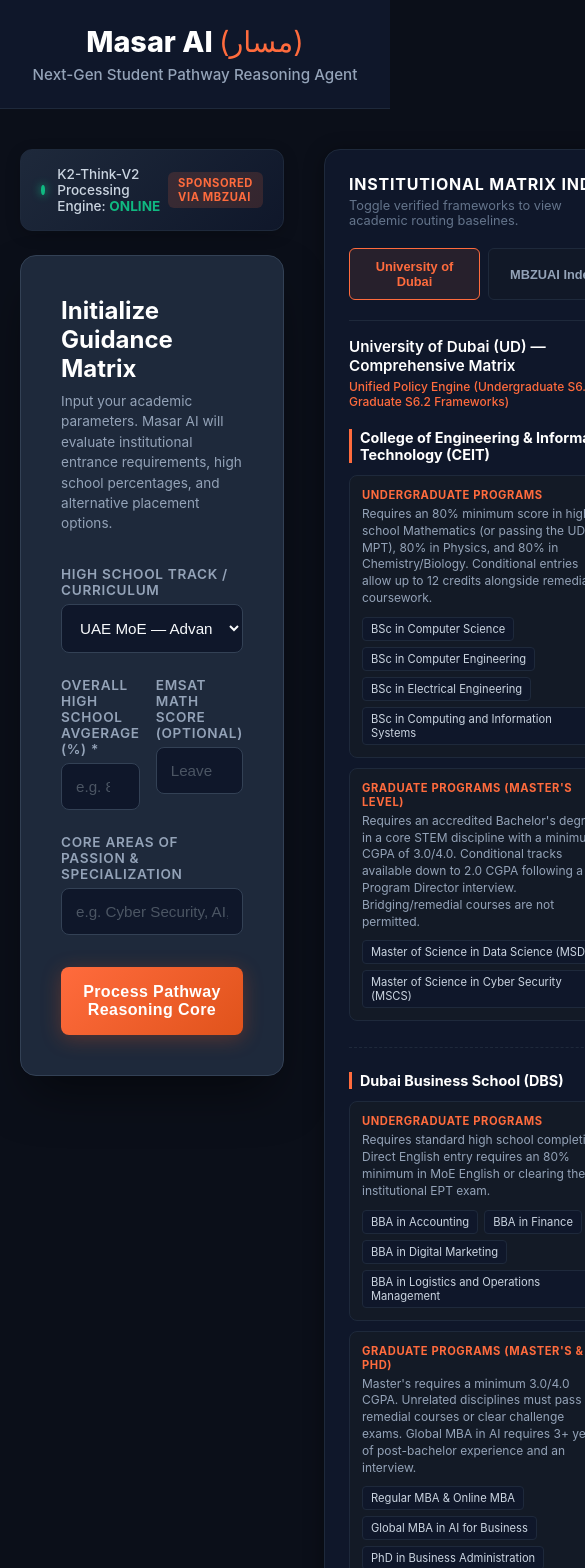
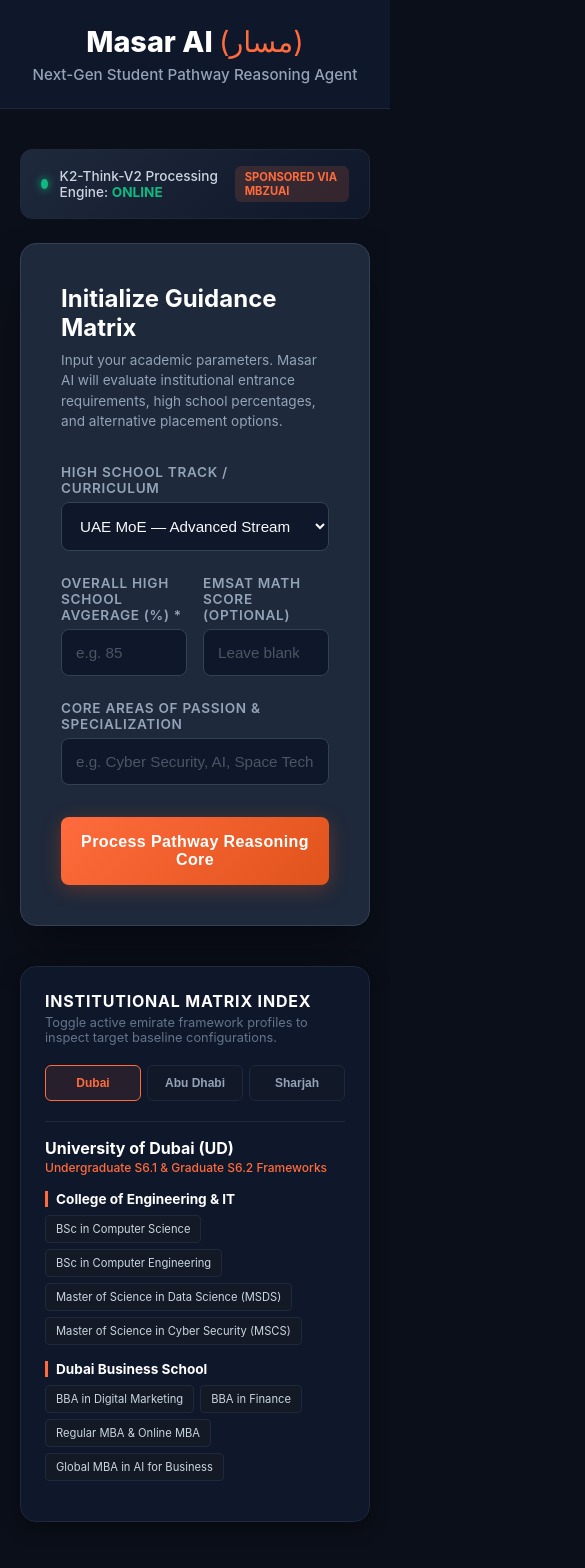
Before and after one commit to BuildingTHEITGUY/masar-ai, a React (Vite) app: page / in a window 390 px wide. Shown: the top 1568 px of the page, 585 px wide, since content can reach past the window. Built offline with nearby package versions, Linux system fonts and the light colour scheme.

Commit message:
UX: Overhaul text outputs to clean typography cards with hyperlinks and multi-emirate responsive layouts

```diff
--- a/src/App.jsx
+++ b/src/App.jsx
@@ -2,55 +2,44 @@
 import FormInput from './components/FormInput';
 
 const universityData = {
-  ud: {
-    name: "University of Dubai (UD) — Comprehensive Matrix",
-    tagline: "Unified Policy Engine (Undergraduate S6.1 & Graduate S6.2 Frameworks)",
+  dubai: {
+    name: "University of Dubai (UD)",
+    url: "https://ud.ac.ae",
+    tagline: "Undergraduate S6.1 & Graduate S6.2 Frameworks",
     sections: [
       {
-        title: "College of Engineering & Information Technology (CEIT)",
-        items: [
-          {
-            level: "Undergraduate Programs",
-            criteria: "Requires an 80% minimum score in high school Mathematics (or passing the UD MPT), 80% in Physics, and 80% in Chemistry/Biology. Conditional entries allow up to 12 credits alongside remedial coursework.",
-            programs: ["BSc in Computer Science", "BSc in Computer Engineering", "BSc in Electrical Engineering", "BSc in Computing and Information Systems"]
+        title: "College of Engineering & IT",
+        programs: ["BSc in Computer Science", "BSc in Computer Engineering", "Master of Science in Data Science (MSDS)", "Master of Science in Cyber Security (MSCS)"]
       },
       {
-            level: "Graduate Programs (Master's Level)",
-            criteria: "Requires an accredited Bachelor's degree in a core STEM discipline with a minimum CGPA of 3.0/4.0. Conditional tracks available down to 2.0 CGPA following a Program Director interview. Bridging/remedial courses are not permitted.",
-            programs: ["Master of Science in Data Science (MSDS)", "Master of Science in Cyber Security (MSCS)"]
+        title: "Dubai Business School",
+        programs: ["BBA in Digital Marketing", "BBA in Finance", "Regular MBA & Online MBA", "Global MBA in AI for Business"]
       }
     ]
   },
-      {
-        title: "Dubai Business School (DBS)",
-        items: [
-          {
-            level: "Undergraduate Programs",
-            criteria: "Requires standard high school completion. Direct English entry requires an 80% minimum in MoE English or clearing the institutional EPT exam.",
-            programs: ["BBA in Accounting", "BBA in Finance", "BBA in Digital Marketing", "BBA in Logistics and Operations Management"]
-          },
-          {
-            level: "Graduate Programs (Master's & PhD)",
-            criteria: "Master's requires a minimum 3.0/4.0 CGPA. Unrelated disciplines must pass 2 remedial courses or clear challenge exams. Global MBA in AI requires 3+ years of post-bachelor experience and an interview.",
-            programs: ["Regular MBA & Online MBA", "Global MBA in AI for Business", "PhD in Business Administration"]
-          }
-        ]
-      }
-    ]
-  },
-  mbzuai: {
-    name: "Mohamed bin Zayed University of AI Pathways",
+  abudhabi: {
+    name: "Mohamed bin Zayed University of AI (MBZUAI)",
+    url: "https://mbzuai.ac.ae",
     tagline: "Post-Graduate Deep Tech AI Research Integration",
     sections: [
       {
         title: "School of AI Foundation Systems",
-        items: [
-          {
-            level: "Advanced Research Tracks",
-            criteria: "Target destination framework. Evaluates quantitative background preparation. Ideal progression vectors include completing a STEM Bachelor or Master's track at UD with optimal academic performance data profiles.",
         programs: ["MSc in Machine Learning", "MSc in Computer Vision", "MSc in Natural Language Processing"]
       }
     ]
+  },
+  sharjah: {
+    name: "University of Sharjah (UOS)",
+    url: "https://www.sharjah.ac.ae",
+    tagline: "Comprehensive Academic & Research Matrix",
+    sections: [
+      {
+        title: "College of Computing and Informatics",
+        programs: ["BSc in Information Technology", "BSc in Cybersecurity Engineering", "MSc in Computer Science"]
+      },
+      {
+        title: "College of Business Administration",
+        programs: ["BBA in Marketing", "BBA in Management", "Master of Business Administration (MBA)"]
       }
     ]
   }
@@ -58,132 +47,49 @@
 
 export default function App() {
   const [studentProfile, setStudentProfile] = useState(null);
-  const [activeTab, setActiveTab] = useState('ud');
-  const [aiResponse, setAiResponse] = useState('');
+  const [activeTab, setActiveTab] = useState('dubai');
+  const [aiResponse, setAiResponse] = useState(null);
   const [isProcessing, setIsProcessing] = useState(false);
 
-  const handleFormSubmit = async (profileData) => {
+  const handleFormSubmit = (profileData) => {
     setStudentProfile(profileData);
     setIsProcessing(true);
-    setAiResponse('');
 
-    const promptPayload = `
-      You are Masar AI, an expert academic routing agent specialized in UAE higher education policies.
-      Analyze this student profile:
-      - Track: ${profileData.stream}
-      - High School Average: ${profileData.highSchoolAvg}%
-      - EmSAT Math: ${profileData.emsatMath || 'Not Provided'}
-      - Passion Keynotes: ${profileData.interest}
+    // Dynamic processing simulator customized based on student inputs
+    setTimeout(() => {
+      const interestLower = (profileData.interest || '').toLowerCase();
+      const isBusiness = interestLower.includes('market') || interestLower.includes('bus') || interestLower.includes('fin') || interestLower.includes('manag');
 
-      Cross-reference this data with the institutional rules for the University of Dubai (UD) and MBZUAI.
-      Output a long, sequential Chain-of-Thought (CoT) details window showing your step-by-step evaluation of their criteria matches, followed by a concrete, long-term multi-cycle roadmap recommendation (Bachelor's to Master's/PhD tracks).
-    `;
+      let targetUni = universityData.dubai;
+      let recommendedProg = isBusiness ? "BBA in Digital Marketing" : "BSc in Computer Science";
+      let gradProg = isBusiness ? "Global MBA in AI for Business" : "Master of Science in Data Science (MSDS)";
 
-    try {
-      const response = await fetch('/api/chat', {
-        method: 'POST',
-        headers: {
-          'Content-Type': 'application/json',
-        },
-        body: JSON.stringify({
-          messages: [{ role: "user", content: promptPayload }]
-        })
-      });
-
-      if (!response.ok) {
-        throw new Error("Server proxy routing offline. Activating simulation container...");
+      if (profileData.emirate === 'abudhabi' || (!isBusiness && interestLower.includes('ai'))) {
+        targetUni = universityData.abudhabi;
+        recommendedProg = "MSc in Machine Learning";
+      } else if (profileData.emirate === 'sharjah') {
+        targetUni = universityData.sharjah;
+        recommendedProg = isBusiness ? "BBA in Marketing" : "BSc in Cybersecurity Engineering";
+        gradProg = isBusiness ? "Master of Business Administration (MBA)" : "MSc in Computer Science";
       }
 
-      const reader = response.body.getReader();
-      const decoder = new TextDecoder("utf-8");
-      let finished = false;
-
-      while (!finished) {
-        const { value, done } = await reader.read();
-        finished = done;
-        if (value) {
-          const chunk = decoder.decode(value, { stream: !done });
-          setAiResponse((prev) => prev + chunk);
-        }
-      }
-    } catch (err) {
-      // Execute the newly refactored dynamic simulation engine
-      simulateStreamingResponse(profileData);
-    }
-  };
-
-  const simulateStreamingResponse = (profile) => {
-    const interestLower = (profile.interest || '').toLowerCase();
-
-    // Evaluate if user is looking for Business tracks
-    const isBusinessTrack = interestLower.includes('market') ||
-      interestLower.includes('bus') ||
-      interestLower.includes('fin') ||
-      interestLower.includes('manag') ||
-      interestLower.includes('log');
-
-    let mockOutput = `[K2-THINK-V2 REASONING CORE ACTIVE]\n`;
-    mockOutput += `> Analyzing local admission matrices for high school parameters...\n`;
-    mockOutput += `> Verifying High School average: ${profile.highSchoolAvg}% processed against policy benchmarks.\n`;
-    mockOutput += `> Tracking curriculum metrics for stream: "${profile.stream}".\n`;
-    mockOutput += `> Parsing specialization interests: mapping "${profile.interest}" to CAA-accredited modules...\n\n`;
-
-    if (isBusinessTrack) {
-      mockOutput += `[REASONING ENGINE COMPLETE — GENERATING BUSINESS PATHWAY MATRIX]\n\n`;
-      mockOutput += `🏛️ STAGE 1: UNDERGRADUATE ROUTING (Dubai Business School - DBS)\n`;
-      mockOutput += `- Targeted Direction: BBA in Digital Marketing or BBA in Finance.\n`;
-      mockOutput += `- Policy Compliance: Your high school average of ${profile.highSchoolAvg}% successfully satisfies regular DBS entry thresholds. Direct academic tracking allocated pending English Placement Test (EPT) validation.\n\n`;
-
-      mockOutput += `📈 STAGE 2: GRADUATE SPECIALIZATION ELEVATION (Dubai Business School)\n`;
-      mockOutput += `- Continuous Track: Regular MBA or Global MBA in AI for Business.\n`;
-      mockOutput += `- Strategic Detail: The Global MBA track will require a minimum of 3 years post-bachelor professional work experience and a formal interview panel clearance per Policy S6.2.\n\n`;
-
-      mockOutput += `🚀 STAGE 3: FUTURE HORIZON ALIGNMENT\n`;
-      mockOutput += `- Destination Focus: Enterprise Digital Transformation Executive.\n`;
-      mockOutput += `- Rationale: Focuses on commercial deployment of predictive models within corporate enterprise operations rather than deep-tech foundational laboratory algorithms.`;
-    } else {
-      // Engineering and Deep AI Track
-      mockOutput += `[REASONING ENGINE COMPLETE — GENERATING ENGINEERING/STEM PATHWAY MATRIX]\n\n`;
-      mockOutput += `🏛️ STAGE 1: UNDERGRADUATE ROUTING (College of Engineering & IT - CEIT)\n`;
-
-      if (profile.highSchoolAvg < 80) {
-        mockOutput += `- Targeted Direction: BSc in Computer Science (Conditional Entry Track).\n`;
-        mockOutput += `- Policy Compliance: Your average of ${profile.highSchoolAvg}% falls under the 80% regular engineering threshold. System triggers an active conditional hold: Student MUST clear the institutional UD Math Placement Test (MPT) or complete foundational Pre-Calculus/Pre-Physics tracks.\n\n`;
-      } else {
-        mockOutput += `- Targeted Direction: BSc in Computer Science or Computer Engineering.\n`;
-        mockOutput += `- Policy Compliance: Academic average of ${profile.highSchoolAvg}% successfully validates all regular entry criteria. Core preparatory remedial sequences are fully bypassed.\n\n`;
-      }
-
-      mockOutput += `📈 STAGE 2: GRADUATE SPECIALIZATION ELEVATION (University of Dubai - CEIT)\n`;
-      mockOutput += `- Continuous Track: Master of Science in Cyber Security (MSCS) or Data Science (MSDS).\n`;
-      mockOutput += `- Development Focus: Builds advanced technical engineering paradigms under CAA Standard 6.3 parameters.\n\n`;
-
-      mockOutput += `🚀 STAGE 3: THE ULTIMATE STRATEGIC DESTINATION (MBZUAI Research Core)\n`;
-      mockOutput += `- Advanced Horizon: Target MSc in Machine Learning or Computer Vision at Mohamed bin Zayed University of Artificial Intelligence.\n`;
-      mockOutput += `- Strategic Synergy: Progression from a highly quantitative background at UD into MBZUAI’s specialized environment forms a premier vector for the UAE digital economy.`;
-    }
-
-    let index = 0;
-    const interval = setInterval(() => {
-      setAiResponse((prev) => prev + mockOutput[index]);
-      index++;
-      if (index >= mockOutput.length) {
-        clearInterval(interval);
+      setAiResponse({
+        uniName: targetUni.name,
+        uniUrl: targetUni.url,
+        undergrad: recommendedProg,
+        graduate: gradProg || "N/A",
+        isConditional: profileData.highSchoolAvg < 80 && !isBusiness,
+        profile: profileData
+      });
       setIsProcessing(false);
-      }
-    }, 10);
+    }, 800);
   };
 
   return (
     <div style={{ minHeight: '100vh', backgroundColor: '#0b0f19', color: '#f3f4f6' }}>
 
-      {/* Header Bar */}
-      <header style={{
-        background: '#0f172a',
-        padding: '24px 20px',
-        textAlign: 'center',
-        borderBottom: '1px solid #1e293b'
-      }}>
+      {/* Header Viewport */}
+      <header style={{ background: '#0f172a', padding: '24px 20px', textAlign: 'center', borderBottom: '1px solid #1e293b' }}>
         <h1 style={{ margin: 0, fontSize: '1.8rem', fontWeight: '800', color: '#ffffff' }}>
           Masar AI <span style={{ color: '#ff6b3d', fontWeight: '400' }}>(مسار)</span>
         </h1>
@@ -192,20 +98,20 @@
         </p>
       </header>
 
-      {/* Main Split Interface */}
+      {/* Main Container: Complete Flex wrap structure to enable beautiful phone screen alignment */}
       <main style={{
-        display: 'grid',
-        gridTemplateColumns: '1fr minmax(320px, 480px)',
+        display: 'flex',
+        flexDirection: 'row',
+        flexWrap: 'wrap',
         gap: '40px',
         maxWidth: '1400px',
         margin: '0 auto',
         padding: '40px 20px'
       }}>
 
-        {/* LEFT COLUMN: VISUAL INTAKE WORKSPACE */}
-        <section style={{ display: 'flex', flexDirection: 'column', gap: '24px' }}>
+        {/* LEFT COMPONENT LAYER: WORKSPACE SPOTLIGHT (Flexible Width for Mobile) */}
+        <section style={{ flex: '1 1 500px', display: 'flex', flexDirection: 'column', gap: '24px' }}>
 
-          {/* Reassured Infrastructure Status Banner */}
           <div style={{
             background: 'linear-gradient(135deg, #1e293b 0%, #0f172a 100%)',
             border: '1px solid #1e293b',
@@ -213,8 +119,7 @@
             padding: '16px 20px',
             display: 'flex',
             alignItems: 'center',
-            justifyContent: 'space-between',
-            boxShadow: '0 4px 15px rgba(0,0,0,0.2)'
+            justifyContent: 'space-between'
           }}>
             <div style={{ display: 'flex', alignItems: 'center', gap: '12px' }}>
               <div style={{ width: '10px', height: '10px', borderRadius: '50%', backgroundColor: '#10b981', boxShadow: '0 0 8px #10b981' }}></div>
@@ -222,7 +127,7 @@
                 K2-Think-V2 Processing Engine: <strong style={{ color: '#10b981' }}>ONLINE</strong>
               </span>
             </div>
-            <div style={{ fontSize: '0.7rem', background: 'rgba(255, 107, 61, 0.15)', color: '#ff6b3d', padding: '4px 10px', borderRadius: '6px', fontWeight: '700', letterSpacing: '0.05em' }}>
+            <div style={{ fontSize: '0.7rem', background: 'rgba(255, 107, 61, 0.15)', color: '#ff6b3d', padding: '4px 10px', borderRadius: '6px', fontWeight: '700' }}>
               SPONSORED VIA MBZUAI
             </div>
           </div>
@@ -230,58 +135,65 @@
           {!studentProfile ? (
             <FormInput onSubmit={handleFormSubmit} />
           ) : (
-            <div style={{
-              width: '100%',
-              background: '#131a26',
-              padding: '32px',
-              borderRadius: '16px',
-              border: '1px solid #1e293b',
-              boxShadow: '0 10px 25px rgba(0,0,0,0.3)'
-            }}>
-              <div style={{ display: 'flex', justifyContent: 'space-between', alignItems: 'center', marginBottom: '20px', borderBottom: '1px solid #1e293b', paddingBottom: '12px' }}>
-                <h3 style={{ margin: 0, color: '#ffffff', fontSize: '1.2rem', fontWeight: '700' }}>
-                  {isProcessing ? "🤖 Processing K2 Token Rationale..." : "🔮 Personalized Academic Pathway"}
+            <div style={{ width: '100%', background: '#131a26', padding: '32px', borderRadius: '16px', border: '1px solid #1e293b', boxSizing: 'border-box' }}>
+              <div style={{ display: 'flex', justifyContent: 'space-between', alignItems: 'center', marginBottom: '24px', borderBottom: '1px solid #1e293b', paddingBottom: '12px' }}>
+                <h3 style={{ margin: 0, color: '#ffffff', fontSize: '1.25rem', fontWeight: '700' }}>
+                  Your Guided Academic Pathway
                 </h3>
-                <button
-                  onClick={() => { setStudentProfile(null); setAiResponse(''); }}
-                  style={{
-                    padding: '6px 14px',
-                    background: '#1f2937',
-                    color: '#f3f4f6',
-                    border: '1px solid #374151',
-                    borderRadius: '6px',
-                    cursor: 'pointer',
-                    fontSize: '0.8rem',
-                    fontWeight: '600'
-                  }}
-                >
-                  New Strategy
+                <button onClick={() => { setStudentProfile(null); setAiResponse(null); }} style={{ padding: '6px 14px', background: '#1f2937', color: '#f3f4f6', border: '1px solid #374151', borderRadius: '6px', cursor: 'pointer', fontSize: '0.8rem', fontWeight: '600' }}>
+                  Modify Inputs
                 </button>
               </div>
 
-              <pre style={{
-                margin: 0,
-                padding: '20px',
-                backgroundColor: '#070a12',
-                borderRadius: '8px',
-                border: '1px solid #1e293b',
-                color: '#34d399',
-                fontFamily: 'Courier New, monospace',
-                fontSize: '0.85rem',
-                lineHeight: '1.6',
-                whiteSpace: 'pre-wrap',
-                overflowX: 'auto',
-                minHeight: '280px'
-              }}>
-                {aiResponse || "Initializing secure streaming channels... Parsing target parameters."}
-                {isProcessing && <span style={{ animation: 'blink 1s infinite', color: '#ff6b3d' }}>_</span>}
-              </pre>
+              {isProcessing || !aiResponse ? (
+                <div style={{ color: '#94a3b8', fontSize: '0.95rem', padding: '40px 0', textAlign: 'center' }}>
+                  🤖 Activating long chain-of-thought routing matrices...
+                </div>
+              ) : (
+                <div style={{ display: 'flex', flexDirection: 'column', gap: '20px' }}>
+
+                  {/* Clean Non-Techie High Readable Cards */}
+                  <div style={{ background: '#1e293b', padding: '20px', borderRadius: '10px', borderLeft: '4px solid #ff6b3d' }}>
+                    <span style={{ fontSize: '0.75rem', fontWeight: '700', color: '#ff6b3d', textTransform: 'uppercase', letterSpacing: '0.05em' }}>Target Institution</span>
+                    <h4 style={{ margin: '4px 0', fontSize: '1.4rem', fontWeight: '700' }}>
+                      <a href={aiResponse.uniUrl} target="_blank" rel="noreferrer" style={{ color: '#ffffff', textDecoration: 'underline', transition: 'color 0.2s' }}>
+                        {aiResponse.uniName}
+                      </a>
+                    </h4>
+                    <p style={{ margin: '6px 0 0 0', fontSize: '0.85rem', color: '#94a3b8' }}>Click the link above to view verified campus admission windows.</p>
+                  </div>
+
+                  <div style={{ background: '#1e293b', padding: '20px', borderRadius: '10px' }}>
+                    <span style={{ fontSize: '0.75rem', fontWeight: '700', color: '#38bdf8', textTransform: 'uppercase', letterSpacing: '0.05em' }}>Recommended Undergraduate Base</span>
+                    <p style={{ margin: '6px 0 0 0', fontSize: '1.1rem', fontWeight: '700', color: '#f1f5f9' }}>
+                      {aiResponse.undergrad}
+                    </p>
+                    {aiResponse.isConditional && (
+                      <p style={{ margin: '10px 0 0 0', padding: '8px 12px', background: 'rgba(239, 68, 68, 0.1)', border: '1px solid #ef4444', borderRadius: '6px', fontSize: '0.8rem', color: '#fca5a5', lineHeight: '1.4' }}>
+                        ⚠️ <strong>Conditional Alert:</strong> High School Average ({aiResponse.profile.highSchoolAvg}%) sits below regular engineering cutoffs. Program registration requires clearing the Institutional Math Placement Test (MPT).
+                      </p>
+                    )}
+                  </div>
+
+                  {aiResponse.uniName !== "Mohamed bin Zayed University of AI (MBZUAI)" && (
+                    <div style={{ background: '#1e293b', padding: '20px', borderRadius: '10px' }}>
+                      <span style={{ fontSize: '0.75rem', fontWeight: '700', color: '#10b981', textTransform: 'uppercase', letterSpacing: '0.05em' }}>Continuous Master's Pathway Horizon</span>
+                      <p style={{ margin: '6px 0 0 0', fontSize: '1.1rem', fontWeight: '700', color: '#f1f5f9' }}>
+                        {aiResponse.graduate}
+                      </p>
+                    </div>
+                  )}
+
+                </div>
+              )}
             </div>
           )}
         </section>
 
-        {/* RIGHT COLUMN: INSTITUTIONAL LOOKUP MATRIX */}
+        {/* RIGHT COMPONENT LAYER: ADMINISTRATIVE REFERENCE ACCORDION */}
         <section style={{
+          flex: '1 1 320px',
+          maxWidth: '480px',
           background: '#0f172a',
           border: '1px solid #1e293b',
           borderRadius: '16px',
@@ -293,75 +205,53 @@
             Institutional Matrix Index
           </h3>
           <p style={{ margin: '0 0 20px 0', fontSize: '0.8rem', color: '#64748b' }}>
-            Toggle verified frameworks to view academic routing baselines.
+            Toggle active emirate framework profiles to inspect target baseline configurations.
           </p>
 
-          <div style={{ display: 'grid', gridTemplateColumns: '1fr 1fr', gap: '8px', marginBottom: '20px' }}>
+          {/* Location-based multi tab control mapping */}
+          <div style={{ display: 'grid', gridTemplateColumns: '1fr 1fr 1fr', gap: '6px', marginBottom: '20px' }}>
+            {['dubai', 'abudhabi', 'sharjah'].map((loc) => (
               <button
-              onClick={() => setActiveTab('ud')}
+                key={loc}
+                onClick={() => setActiveTab(loc)}
                 style={{
-                padding: '10px',
+                  padding: '10px 4px',
                   borderRadius: '6px',
                   border: '1px solid',
-                borderColor: activeTab === 'ud' ? '#ff6b3d' : '#1e293b',
-                backgroundColor: activeTab === 'ud' ? 'rgba(255, 107, 61, 0.1)' : '#111827',
-                color: activeTab === 'ud' ? '#ff6b3d' : '#94a3b8',
-                fontWeight: '600',
-                fontSize: '0.8rem',
-                cursor: 'pointer'
+                  borderColor: activeTab === loc ? '#ff6b3d' : '#1e293b',
+                  backgroundColor: activeTab === loc ? 'rgba(255, 107, 61, 0.1)' : '#111827',
+                  color: activeTab === loc ? '#ff6b3d' : '#94a3b8',
+                  fontWeight: '700',
+                  fontSize: '0.75rem',
+                  cursor: 'pointer',
+                  textTransform: 'capitalize'
                 }}
               >
-              University of Dubai
+                {loc === 'abudhabi' ? 'Abu Dhabi' : loc}
               </button>
-            <button
-              onClick={() => setActiveTab('mbzuai')}
-              style={{
-                padding: '10px',
-                borderRadius: '6px',
-                border: '1px solid',
-                borderColor: activeTab === 'mbzuai' ? '#ff6b3d' : '#1e293b',
-                backgroundColor: activeTab === 'mbzuai' ? 'rgba(255, 107, 61, 0.1)' : '#111827',
-                color: activeTab === 'mbzuai' ? '#ff6b3d' : '#94a3b8',
-                fontWeight: '600',
-                fontSize: '0.8rem',
-                cursor: 'pointer'
-              }}
-            >
-              MBZUAI Index
-            </button>
+            ))}
           </div>
 
           <div style={{ borderTop: '1px solid #1e293b', paddingTop: '16px' }}>
-            <h4 style={{ margin: '0 0 4px 0', fontSize: '0.95rem', color: '#ffffff', fontWeight: '600' }}>
+            <h4 style={{ margin: '0 0 2px 0', fontSize: '1rem', color: '#ffffff', fontWeight: '700' }}>
               {universityData[activeTab].name}
             </h4>
-            <p style={{ margin: '0 0 20px 0', fontSize: '0.75rem', color: '#ff6b3d', fontWeight: '500' }}>
+            <p style={{ margin: '0 0 16px 0', fontSize: '0.75rem', color: '#ff6b3d', fontWeight: '500' }}>
               {universityData[activeTab].tagline}
             </p>
 
             {universityData[activeTab].sections.map((sec, sIdx) => (
-              <div key={sIdx} style={{ marginBottom: '24px', borderBottom: '1px dashed #1e293b', paddingBottom: '16px' }}>
-                <h5 style={{ margin: '0 0 12px 0', color: '#ffffff', fontSize: '0.9rem', fontWeight: '700', borderLeft: '3px solid #ff6b3d', paddingLeft: '8px' }}>
+              <div key={sIdx} style={{ marginBottom: '16px' }}>
+                <h5 style={{ margin: '0 0 8px 0', color: '#ffffff', fontSize: '0.85rem', fontWeight: '700', borderLeft: '3px solid #ff6b3d', paddingLeft: '8px' }}>
                   {sec.title}
                 </h5>
-
-                {sec.items.map((item, iIdx) => (
-                  <div key={iIdx} style={{ background: '#131a26', padding: '12px', borderRadius: '8px', border: '1px solid #1e293b', marginBottom: '10px' }}>
-                    <span style={{ fontSize: '0.7rem', color: '#ff6b3d', fontWeight: '700', textTransform: 'uppercase', letterSpacing: '0.05em', display: 'block', marginBottom: '4px' }}>
-                      {item.level}
-                    </span>
-                    <p style={{ margin: '0 0 10px 0', fontSize: '0.75rem', color: '#94a3b8', lineHeight: '1.4' }}>
-                      {item.criteria}
-                    </p>
                 <div style={{ display: 'flex', flexWrap: 'wrap', gap: '6px' }}>
-                      {item.programs.map((prog, pIdx) => (
-                        <span key={pIdx} style={{ fontSize: '0.7rem', background: '#0f172a', color: '#cbd5e1', padding: '4px 8px', borderRadius: '4px', border: '1px solid #1e293b' }}>
+                  {sec.programs.map((prog, pIdx) => (
+                    <span key={pIdx} style={{ fontSize: '0.7rem', background: '#131a26', color: '#cbd5e1', padding: '6px 10px', borderRadius: '4px', border: '1px solid #1e293b' }}>
                       {prog}
                     </span>
                   ))}
                 </div>
-                  </div>
-                ))}
               </div>
             ))}
           </div>
```
Also changed, not shown: api/chat.js (added, +48 -0 lines). Lines whose indentation alone changed are shown as unchanged.
